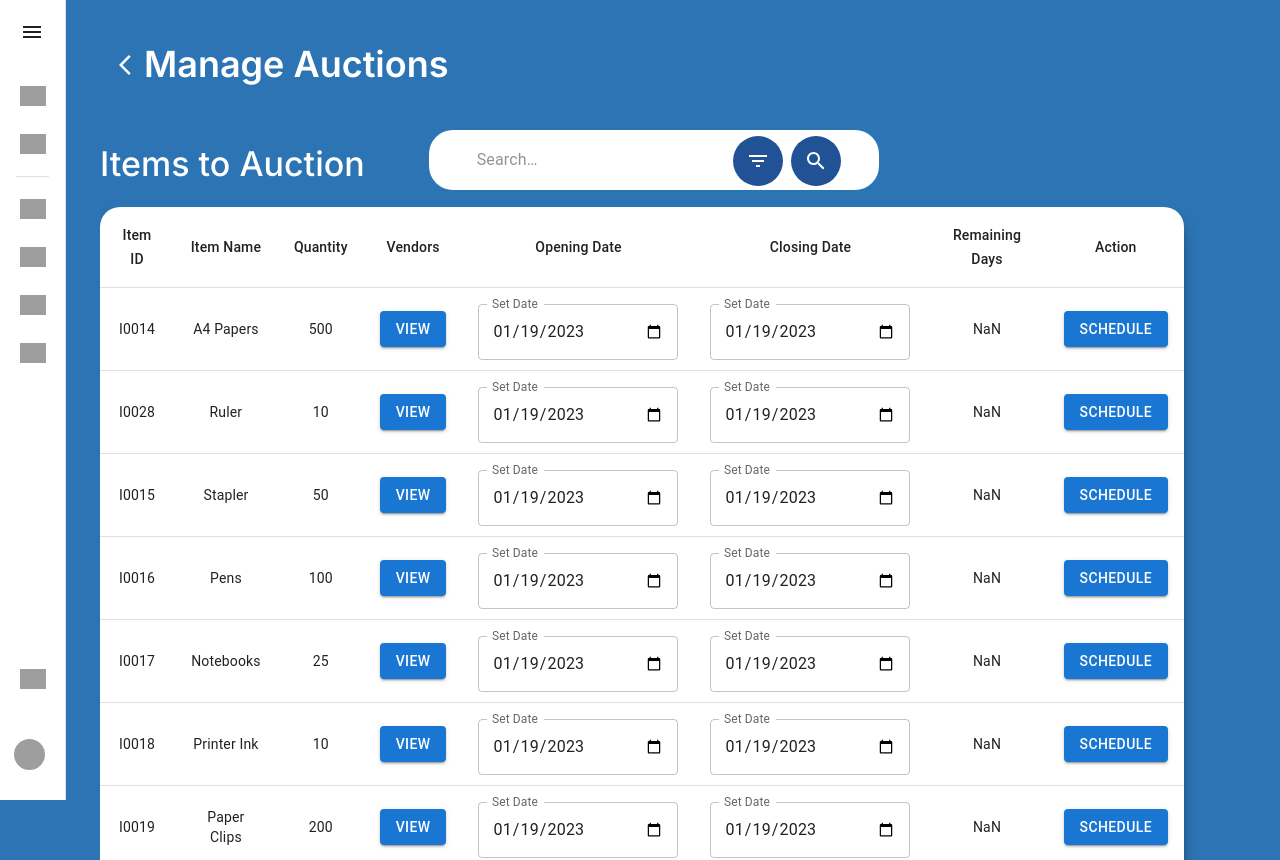
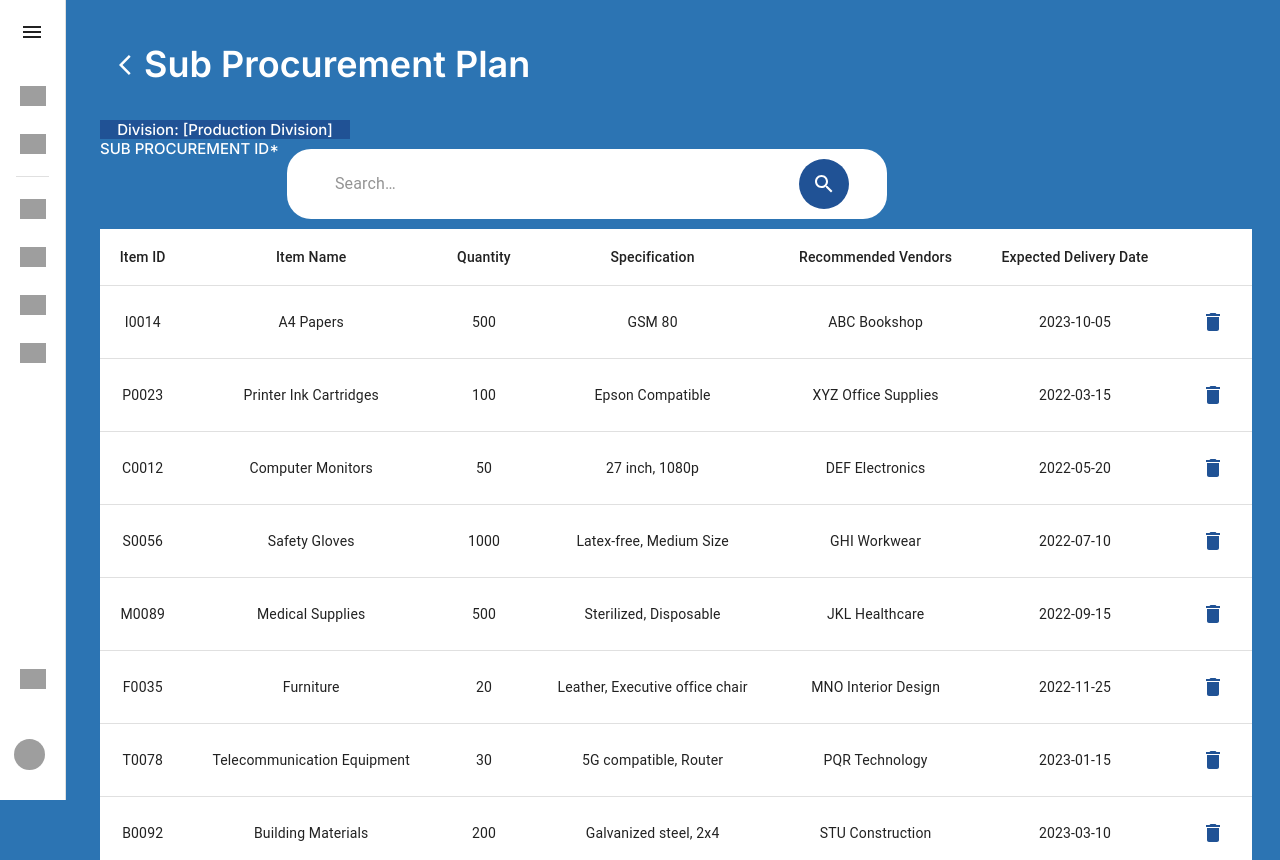
Before and after one commit to yesitha/ProcurementManagementSystem, a React (Create React App) app in the folder Code/frontend/: page / in a window 1280 px wide. Shown: the top 860 px of the page. Built offline with nearby package versions, Linux system fonts and the light colour scheme; grey boxes are pictures that could not be loaded.

Commit message:
Create Sub Procurement Plan Page added

```diff
--- a/Code/frontend/src/App.js
+++ b/Code/frontend/src/App.js
@@ -13,16 +13,8 @@ import MasterProcurementPlanStatus from './pages/MasterProcurementPlanStatus/Mas
 function App() {
   return (
     <div>
-
-
-    <ManageAuction/>
-
-
-
-
-
+    <CreateSubProcurementPlan/>
     </div>
   );
 }
-
 export default App;
--- a/Code/frontend/src/components/Search/Search.js
+++ b/Code/frontend/src/components/Search/Search.js
@@ -38,7 +38,7 @@ const Search = styled('div')(({ theme }) => ({
     },
   }));
 
-function SearchNoFilter() {
+function SearchFilter() {
   return (
     <Search className="search" sx={{borderRadius:6,flexDirection:"row",mr:"40px",height:{xs:"60px"}}}>
                <div className="searchArea">
@@ -64,4 +64,4 @@ function SearchNoFilter() {
   )
 }
 
-export default SearchNoFilter
+export default SearchFilter
--- a/Code/frontend/src/pages/Create SubProcurement Plan Division HOD/CreateSubProcurementPlan.js
+++ b/Code/frontend/src/pages/Create SubProcurement Plan Division HOD/CreateSubProcurementPlan.js
@@ -2,7 +2,7 @@ import React from 'react'
 import SideNavBar from "../../components/SideNavigationBar/SideNavBar";
 import "./Create SubProcurementPlan.css";
 import ArrowBackIosIcon from '@mui/icons-material/ArrowBackIos';
-import { Button, FormControl, Box, NativeSelect, Card, CardContent, IconButton, Paper, Stack, TextField, Typography, Select, MenuItem, InputLabel, CssBaseline } from "@mui/material";
+import { Container, Button, FormControl, Box, NativeSelect, Card, CardContent, IconButton, Paper, Stack, TextField, Typography, Select, MenuItem, InputLabel, CssBaseline } from "@mui/material";
 import Table from '@mui/material/Table';
 import TableBody from '@mui/material/TableBody';
 import TableCell from '@mui/material/TableCell';
@@ -11,7 +11,7 @@ import TableHead from '@mui/material/TableHead';
 import TablePagination from '@mui/material/TablePagination';
 import TableRow from '@mui/material/TableRow';
 import Grid from '@mui/material/Unstable_Grid2';
-import SearchNoFilter from "../../../src/components/SearchNoFilter/SearchNoFilter";
+import SearchFilter from "../../../src/components/SearchNoFilter/SearchNoFilter";
 import DeleteIcon from '@mui/icons-material/Delete';
 
 
@@ -31,46 +31,44 @@ function CreateSubProcurementPlan() {
     profilePic: "https://www.w3schools.com/howto/img_avatar.png",
   };
   const columns = [
-        {id: 'ItemID', label: 'Item ID', Width: 300, align:'center'},
-        {id: 'ItemName', label: 'Item Name', Width: 300, align:'center'},
-        {id: 'Qty', label: 'Quantity', Width: 300, align:'center'},
-        {id: 'Specification', label: 'Specification', Width: 300, align:'center'},
-        {id: 'RV',label: 'Recommended Vendors',Width: 300,align: 'center'},
-        {id: 'EDD',label: 'Expected Delivery Date',Width: 300,align: 'center'},
-        {id: 'Del',Width: 300,align: 'center'},
+    { id: 'ItemID', label: 'Item ID', Width: 300, align: 'center' },
+    { id: 'ItemName', label: 'Item Name', Width: 300, align: 'center' },
+    { id: 'Qty', label: 'Quantity', Width: 300, align: 'center' },
+    { id: 'Specification', label: 'Specification', Width: 300, align: 'center' },
+    { id: 'RV', label: 'Recommended Vendors', Width: 300, align: 'center' },
+    { id: 'EDD', label: 'Expected Delivery Date', Width: 300, align: 'center' },
+    { id: 'Del', Width: 300, align: 'center' },
   ];
-      function createData(ItemID,ItemName,Qty,Specification,RV,EDD,Del) {
-        return { ItemID,ItemName,Qty,Specification,RV,EDD,Del };
+  function createData(ItemID, ItemName, Qty, Specification, RV, EDD, Del) {
+    return { ItemID, ItemName, Qty, Specification, RV, EDD, Del };
   }
 
   const rows = [
-        createData('I0014','A4 Papers','500','GSM 80','ABC Bookshop','2023-10-05',
-        <IconButton aria-label="delete" sx={{color:'#205295'}}><DeleteIcon /></IconButton>),
+    createData('I0014', 'A4 Papers', '500', 'GSM 80', 'ABC Bookshop', '2023-10-05',
+      <IconButton aria-label="delete" sx={{ color: '#205295' }}><DeleteIcon /></IconButton>),
     createData("P0023", "Printer Ink Cartridges", "100", "Epson Compatible", "XYZ Office Supplies", "2022-03-15",
-        <IconButton aria-label="delete" sx={{color:'#205295'}}><DeleteIcon /></IconButton>),
+      <IconButton aria-label="delete" sx={{ color: '#205295' }}><DeleteIcon /></IconButton>),
     createData("C0012", "Computer Monitors", "50", "27 inch, 1080p", "DEF Electronics", "2022-05-20",
-        <IconButton aria-label="delete" sx={{color:'#205295'}}><DeleteIcon /></IconButton>),
+      <IconButton aria-label="delete" sx={{ color: '#205295' }}><DeleteIcon /></IconButton>),
     createData("S0056", "Safety Gloves", "1000", "Latex-free, Medium Size", "GHI Workwear", "2022-07-10",
-        <IconButton aria-label="delete" sx={{color:'#205295'}}><DeleteIcon /></IconButton>),
+      <IconButton aria-label="delete" sx={{ color: '#205295' }}><DeleteIcon /></IconButton>),
     createData("M0089", "Medical Supplies", "500", "Sterilized, Disposable", "JKL Healthcare", "2022-09-15",
-        <IconButton aria-label="delete" sx={{color:'#205295'}}><DeleteIcon /></IconButton>),
+      <IconButton aria-label="delete" sx={{ color: '#205295' }}><DeleteIcon /></IconButton>),
     createData("F0035", "Furniture", "20", "Leather, Executive office chair", "MNO Interior Design", "2022-11-25",
-        <IconButton aria-label="delete" sx={{color:'#205295'}}><DeleteIcon /></IconButton>),
+      <IconButton aria-label="delete" sx={{ color: '#205295' }}><DeleteIcon /></IconButton>),
     createData("T0078", "Telecommunication Equipment", "30", "5G compatible, Router", "PQR Technology", "2023-01-15",
-        <IconButton aria-label="delete" sx={{color:'#205295'}}><DeleteIcon /></IconButton>),
+      <IconButton aria-label="delete" sx={{ color: '#205295' }}><DeleteIcon /></IconButton>),
     createData("B0092", "Building Materials", "200", "Galvanized steel, 2x4", "STU Construction", "2023-03-10",
-        <IconButton aria-label="delete" sx={{color:'#205295'}}><DeleteIcon /></IconButton>),
+      <IconButton aria-label="delete" sx={{ color: '#205295' }}><DeleteIcon /></IconButton>),
     createData("L0101", "Lab Equipment", "50", "Digital, pH meter", "VWX Science", "2023-05-20",
-        <IconButton aria-label="delete" sx={{color:'#205295'}}><DeleteIcon /></IconButton>),
+      <IconButton aria-label="delete" sx={{ color: '#205295' }}><DeleteIcon /></IconButton>),
     createData("G0049", "Gardening Equipment", "100", "Gas-powered, Lawnmower", "YZ Landscaping", "2023-07-15",
-        <IconButton aria-label="delete" sx={{color:'#205295'}}><DeleteIcon /></IconButton>),
+      <IconButton aria-label="delete" sx={{ color: '#205295' }}><DeleteIcon /></IconButton>),
     createData("D0123", "Janitorial Supplies", "300", "Eco-friendly, All-purpose cleaner", "ABC Cleaning", "2023-09-10",
-        <IconButton aria-label="delete" sx={{color:'#205295'}}><DeleteIcon /></IconButton>),
-
-
-
+      <IconButton aria-label="delete" sx={{ color: '#205295' }}><DeleteIcon /></IconButton>),
 
   ]
+
   const [page, setPage] = React.useState(0);
   const [rowsPerPage, setRowsPerPage] = React.useState(10);
   const handleChangePage = (event, newPage) => {
@@ -83,42 +81,46 @@ function CreateSubProcurementPlan() {
   };
 
   return (
+    <div style={{ overflowX: "hidden" }}>
 
-        <div style={{ display: "flex" }}>
-            <CssBaseline />
+
+      <div className="sideNavBar">
         <SideNavBar list1={list1} list2={list2} user={user} />
-            <Grid container>
-                <Grid item xs={12}>
+      </div>
 
-                    <Grid container fixed>
-                        <Grid item xs={12}>
-                            <div className="Ph1">
-                            <IconButton sx={{  pl:'15px' ,height:'34px',width:'34px'}}><ArrowBackIosIcon sx={{color:'#ffffff'}}/></IconButton>
-                            Sub Procurement Plan
+      <Container
+        className="main"
+        sx={{ ml: { xs: "60px", sm: "65px", md: "65px", lg: "68px", xl: "70px" }, display: "flex", flexDirection: "column" }}
+      >
+
+        <div className="upperSection">
+          <div className="ManageAuctionPageContainer__header">
+            <IconButton sx={{ pl: '15px', height: '34px', width: '34px', mt: 3.7 }}><ArrowBackIosIcon sx={{ color: '#ffffff', }} /></IconButton>
+
+            <h1 className="Header">Sub Procurement Plan</h1>
           </div>
-                        </Grid>
-                    </Grid>
-                </Grid>
-                <Grid item xs={12}>
+        </div>
+
         <div className='Ph2'>
             Division: [Production Division]
           </div>
-                </Grid>
-                <Grid item xs={12}>
-                    <Grid container>
-                        <Grid item xs={6}>
+
+
+        <div className="MiddleSection">
+
         <div className='Ph3'>
                 SUB PROCUREMENT ID*
                 {/* components import */}
               </div>
-                           <SearchNoFilter/>
-                        </Grid>
 
-                    </Grid>
-                </Grid>
-                <Grid item xs={12}>
+          <SearchFilter className="search" />
+        </div>
+
+        <div className="downSection">
+
+
           <div className="midbody">
-         <Paper elevation={6} sx={{alignItems:"center"}}>
+            <Paper elevation={6} sx={{ alignItems: "center" }}>
               <TableContainer style={{ overflowX: "initial" }}>
                 <Table stickyHeader aria-label="sticky table">
                   <TableHead className="TableHeaders">
@@ -157,7 +159,7 @@ function CreateSubProcurementPlan() {
                 </Table>
               </TableContainer>
               <TablePagination
-          rowsPerPageOptions={[10,25,50,100]}
+                rowsPerPageOptions={[10, 25, 50, 100]}
                 component="div"
                 count={rows.length}
                 rowsPerPage={rowsPerPage}
@@ -167,15 +169,19 @@ function CreateSubProcurementPlan() {
               />
             </Paper>
           </div>
-                </Grid>
-                <Grid>
-                <Button variant="contained">ADD ITEM</Button>
-                <Button variant="contained">MODIFY ITEM</Button>
-                <Button variant="contained">SUBMIT</Button>
-                 </Grid>
-                 </Grid>
+
+
+
+
+
 
     </div>
+
+
+
+      </Container >
+    </div >
+
   )
 }
 
```
Also changed, not shown: Code/frontend/src/pages/BidOpeningCommitee/ManageAuction/ManageAuction.js (+3 -5 lines), Code/frontend/src/pages/Create SubProcurement Plan Division HOD/CreateSubProcurementPlanTest.js (added, +58 -0 lines). Lines whose indentation alone changed are shown as unchanged.
